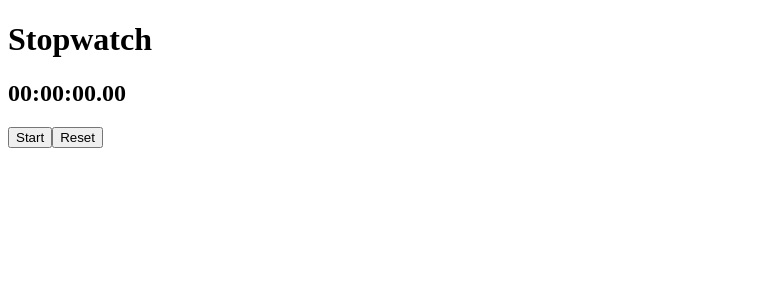
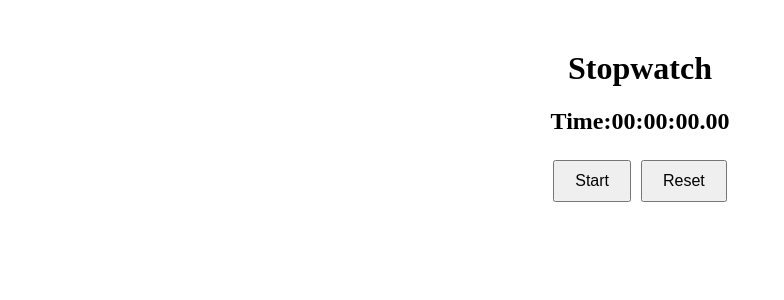
Before and after one commit to vkzeus/Stopwatch, a React (Create React App) app: page / in a window 1280 px wide. Shown: the top 300 px of the page, without its empty margins (0-784 px from the left). Built offline with nearby package versions, Linux system fonts and the light colour scheme.

Commit message:
Time string added

```diff
--- a/src/App.js
+++ b/src/App.js
@@ -1,42 +1,46 @@
-import React, { useState, useRef } from "react";
+import React, { useState, useRef, useEffect } from "react";
 
 const Stopwatch = () => {
-  const [time, setTime] = useState(0);
-  const [isRunning, setIsRunning] = useState(false);
-  const intervalId = useRef(null);
+  const [time, setTime] = useState(0); // Time in milliseconds
+  const [isRunning, setIsRunning] = useState(false); // Tracks whether the stopwatch is running
+  const intervalRef = useRef(null); // Ref to store interval ID
 
-
+  // Start the stopwatch
   const start = () => {
     if (!isRunning) {
       setIsRunning(true);
-      intervalId.current = setInterval(() => {
-        setTime((prevTime) => prevTime + 10);
-      }, 10);
+      intervalRef.current = setInterval(() => {
+        setTime((prevTime) => prevTime + 10); // Increment by 10ms
+      }, 10); // Run every 10ms
     }
   };
 
-
+  // Stop the stopwatch
   const stop = () => {
     if (isRunning) {
-      clearInterval(intervalId.current);
+      clearInterval(intervalRef.current); // Clear interval
       setIsRunning(false);
     }
   };
 
-
+  // Reset the stopwatch
   const reset = () => {
-    clearInterval(intervalId.current);
-    setTime(0);
-    setIsRunning(false);
+    clearInterval(intervalRef.current); // Clear interval
+    setTime(0); // Reset time to 0
+    setIsRunning(false); // Set running state to false
   };
 
+  // Ensure interval cleanup on component unmount
+  useEffect(() => {
+    return () => clearInterval(intervalRef.current);
+  }, []);
 
+  // Format time in HH:MM:SS.ms
   const formatTime = (time) => {
     const milliseconds = Math.floor((time % 1000) / 10);
     const seconds = Math.floor((time / 1000) % 60);
     const minutes = Math.floor((time / (1000 * 60)) % 60);
     const hours = Math.floor(time / (1000 * 60 * 60));
-
     return `${hours.toString().padStart(2, "0")}:${minutes
       .toString()
       .padStart(2, "0")}:${seconds.toString().padStart(2, "0")}.${milliseconds
@@ -45,29 +49,35 @@ const Stopwatch = () => {
   };
 
   return (
-    <div >
+    <div style={{ textAlign: "center", marginTop: "50px" }}>
       <h1>Stopwatch</h1>
-      <h2>{formatTime(time)}</h2>
+      <h2 data-testid="time-display">Time:{formatTime(time)}</h2>
 
-
+      {/* Conditionally render Start and Stop buttons */}
       {!isRunning ? (
-        <button onClick={start} >
+        <button onClick={start} data-testid="start-button" style={buttonStyle}>
           Start
         </button>
       ) : (
-        <button onClick={stop} >
+        <button onClick={stop} data-testid="stop-button" style={buttonStyle}>
           Stop
         </button>
       )}
 
-
-      <button onClick={reset} >
+      {/* Reset button */}
+      <button onClick={reset} data-testid="reset-button" style={buttonStyle}>
         Reset
       </button>
     </div>
   );
 };
 
-
+// Button styles
+const buttonStyle = {
+  padding: "10px 20px",
+  margin: "5px",
+  fontSize: "16px",
+  cursor: "pointer",
+};
 
 export default Stopwatch;
```
